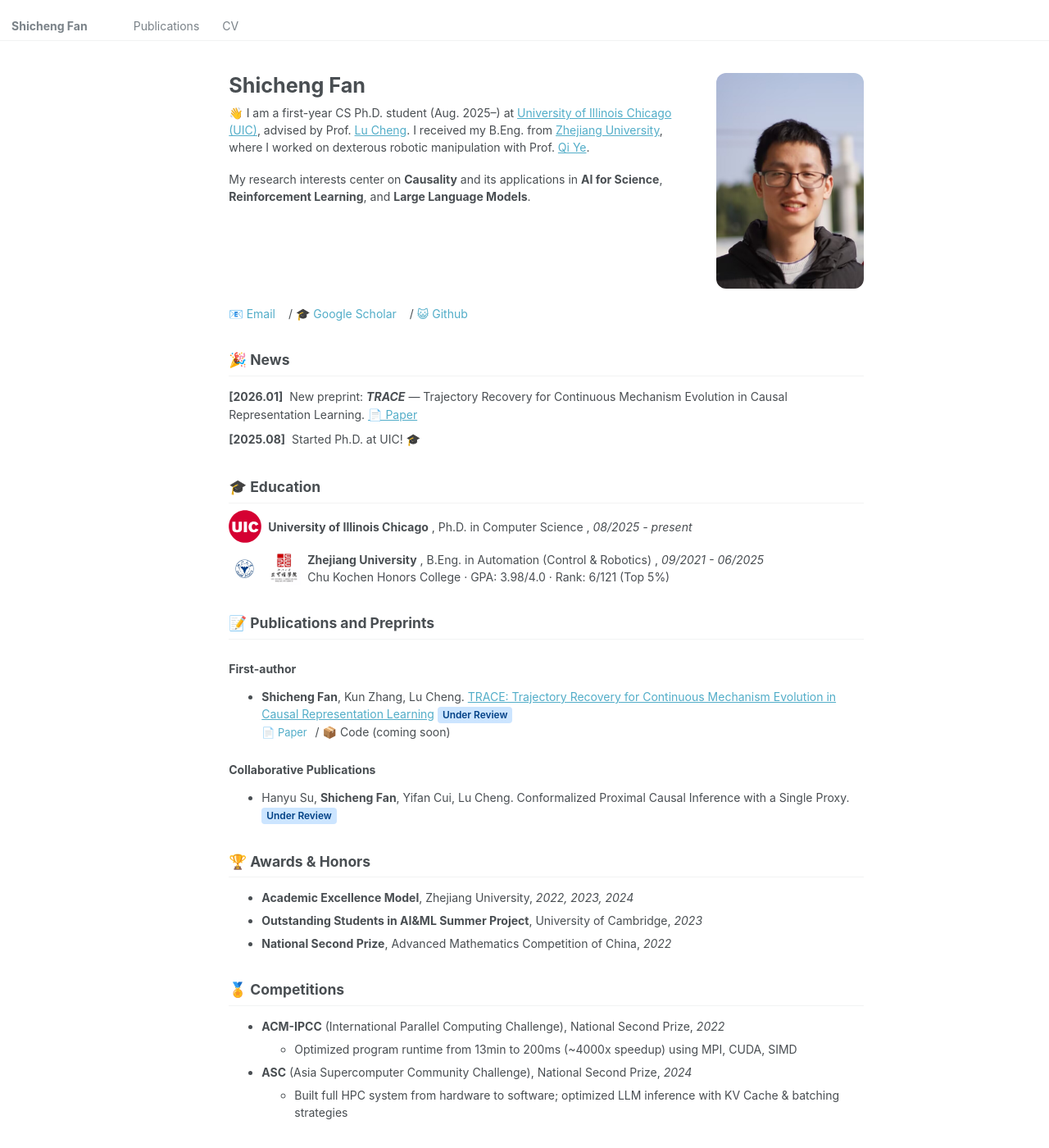
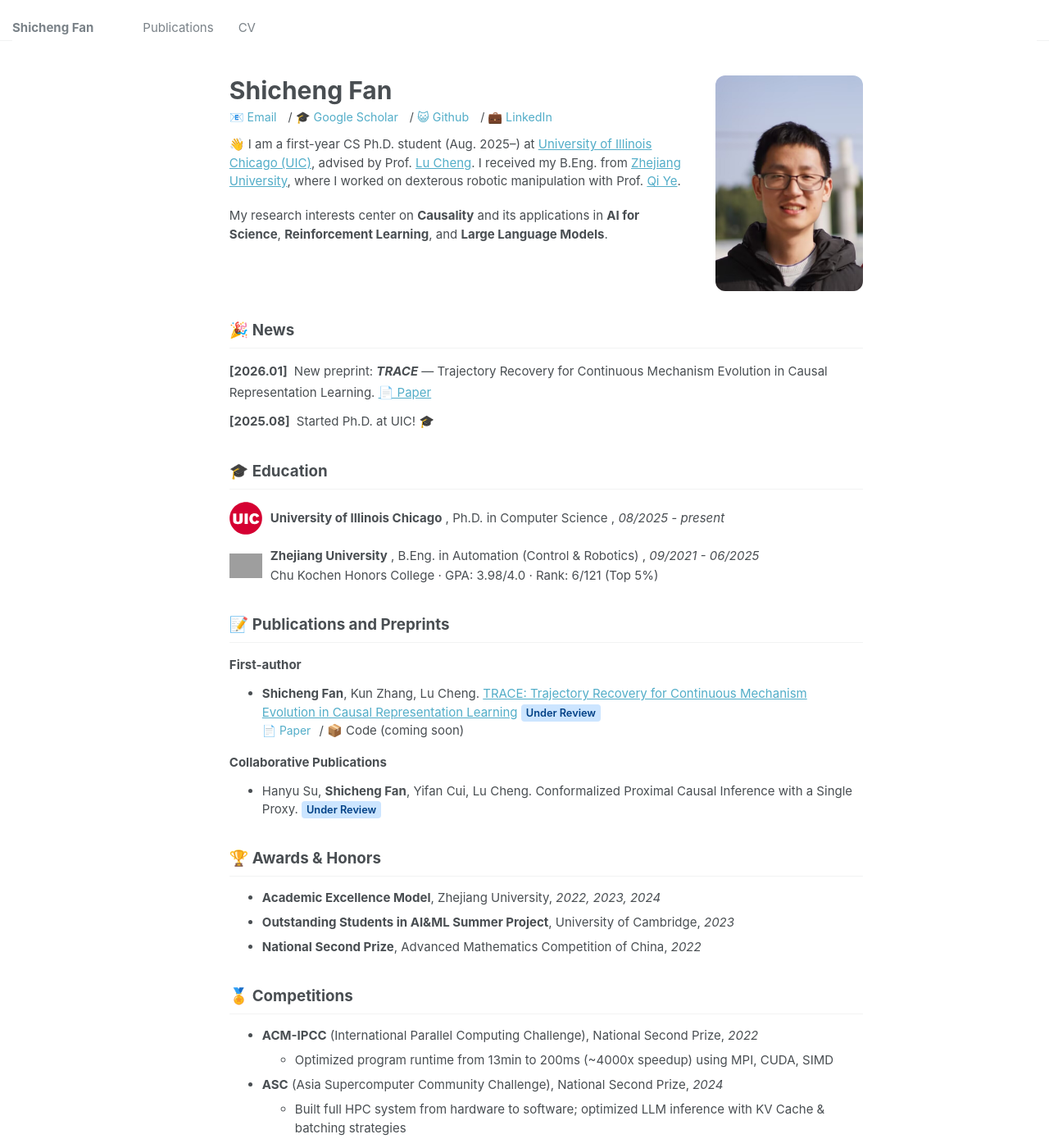
Before and after one commit to shichengf/shichengf.github.io, a Jekyll site: the page built from _pages/about.md, in a window 1280 px wide and 1400 px high. Shown: the whole window at 82% size. Built offline with Jekyll 4.4.1, drawn with Linux system fonts in a browser that asks for light colours; grey boxes are pictures that could not be loaded.

Commit message:
layout improvements

```diff
--- a/_config.yml
+++ b/_config.yml
@@ -45,7 +45,7 @@ author:
   keybase          :
   instagram        :
   lastfm           :
-  linkedin         : "Shicheng Fan"# TODO: your LinkedIn username
+  linkedin         : "shicheng-fan-072935308"
   mastodon         :
   medium           :
   pinterest        :
--- a/_includes/head/custom.html
+++ b/_includes/head/custom.html
@@ -11,21 +11,25 @@
 
 <!-- Custom styles for homepage -->
 <style>
-/* Slightly smaller base font for academic style */
-html { font-size: 14px; }
+/* Base font */
+html { font-size: 15px; }
 
 /* Profile header */
 .profile-header { display: flex; gap: 30px; align-items: flex-start; margin-bottom: 20px; }
 .profile-photo { flex-shrink: 0; }
 .profile-photo img { width: 180px; border-radius: 12px; }
 .profile-text { flex: 1; }
-.profile-text h1 { margin-top: 0; margin-bottom: 8px; font-size: 1.8em; }
-.profile-links { margin-top: 10px; }
-.profile-links a { margin-right: 12px; text-decoration: none; }
+.profile-text h1 { margin-top: 0; margin-bottom: 4px; font-size: 2em; }
+.profile-links { margin-top: 0; margin-bottom: 12px; font-size: 0.95em; }
+.profile-links a { margin-right: 10px; text-decoration: none; }
 @media (max-width: 600px) {
   .profile-header { flex-direction: column; align-items: center; text-align: center; }
   .profile-photo img { width: 140px; }
 }
+
+/* Section spacing */
+h2 { margin-top: 2em; margin-bottom: 0.8em; }
+h3 { margin-top: 1.2em; margin-bottom: 0.6em; }
 
 /* Venue tags */
 .venue { display: inline-block; padding: 1px 6px; border-radius: 4px; font-size: 0.85em; font-weight: 600; }
@@ -38,13 +42,13 @@ html { font-size: 14px; }
 
 /* News list */
 .news-list { list-style: none; padding-left: 0; }
-.news-list li { margin-bottom: 8px; padding-left: 0; line-height: 1.6; }
+.news-list li { margin-bottom: 10px; padding-left: 0; line-height: 1.7; }
 .news-date { font-weight: 700; color: #494e52; margin-right: 4px; }
 
 /* Education & Research rows */
-.edu-row { display: flex; align-items: center; margin-bottom: 10px; gap: 8px; }
+.edu-row { display: flex; align-items: center; margin-bottom: 14px; gap: 10px; }
 .edu-row img { flex-shrink: 0; }
-.edu-info { line-height: 1.5; }
+.edu-info { line-height: 1.6; }
 </style>
 
 <!-- end custom head snippets -->
--- a/_pages/about.md
+++ b/_pages/about.md
@@ -10,17 +10,18 @@ redirect_from:
 <div class="profile-header">
   <div class="profile-text">
     <h1>Shicheng Fan</h1>
+    <div class="profile-links">
+      <a href="mailto:sfan25@uic.edu">📧 Email</a> /
+      <a href="https://scholar.google.com/citations?user=Mk-thxsAAAAJ&hl=en">🎓 Google Scholar</a> /
+      <a href="https://github.com/shichengf">😺 Github</a> /
+      <a href="https://www.linkedin.com/in/shicheng-fan-072935308/">💼 LinkedIn</a>
+    </div>
     <p>👋 I am a first-year CS Ph.D. student (Aug. 2025–) at <a href="https://www.uic.edu/">University of Illinois Chicago (UIC)</a>, advised by Prof. <a href="https://lcheng.org/">Lu Cheng</a>. I received my B.Eng. from <a href="https://www.zju.edu.cn/english/">Zhejiang University</a>, where I worked on dexterous robotic manipulation with Prof. <a href="https://person.zju.edu.cn/en/yeqi">Qi Ye</a>.</p>
     <p>My research interests center on <strong>Causality</strong> and its applications in <strong>AI for Science</strong>, <strong>Reinforcement Learning</strong>, and <strong>Large Language Models</strong>.</p>
   </div>
   <div class="profile-photo">
     <img src="../images/profile.jpg" alt="Shicheng Fan">
   </div>
-</div>
-<div class="profile-links">
-  <a href="mailto:sfan25@uic.edu">📧 Email</a> /
-  <a href="https://scholar.google.com/citations?user=Mk-thxsAAAAJ&hl=en">🎓 Google Scholar</a> /
-  <a href="https://github.com/shichengf">😺 Github</a>
 </div>
 
 
@@ -40,8 +41,7 @@ redirect_from:
 </div>
 
 <div class="edu-row">
-  <div style="width:40px; height:40px; flex-shrink:0; display:flex; align-items:center; justify-content:center;"><img src="../images/zju_logo.png" style="max-width:40px; max-height:40px;"></div>
-  <div style="width:40px; height:40px; flex-shrink:0; display:flex; align-items:center; justify-content:center;"><img src="../images/ckc_logo.png" style="max-width:40px; max-height:40px;"></div>
+  <div style="width:40px; height:40px; flex-shrink:0; display:flex; align-items:center; justify-content:center;"><img src="../images/zju_logo.svg" style="max-width:40px; max-height:40px;"></div>
   <div class="edu-info"><strong>Zhejiang University</strong> , B.Eng. in Automation (Control & Robotics) , <em>09/2021 - 06/2025</em><br>Chu Kochen Honors College · GPA: 3.98/4.0 · Rank: 6/121 (Top 5%)</div>
 </div>
 
@@ -64,6 +64,7 @@ redirect_from:
 * **Outstanding Students in AI&ML Summer Project**, University of Cambridge, *2023*
 * **National Second Prize**, Advanced Mathematics Competition of China, *2022*
 
+
 ## 🏅 Competitions
 
 * **ACM-IPCC** (International Parallel Computing Challenge), National Second Prize, *2022*
```
Also changed, not shown: images/zju-logo.svg (added), images/zju_logo.png (deleted), 2 other files.
